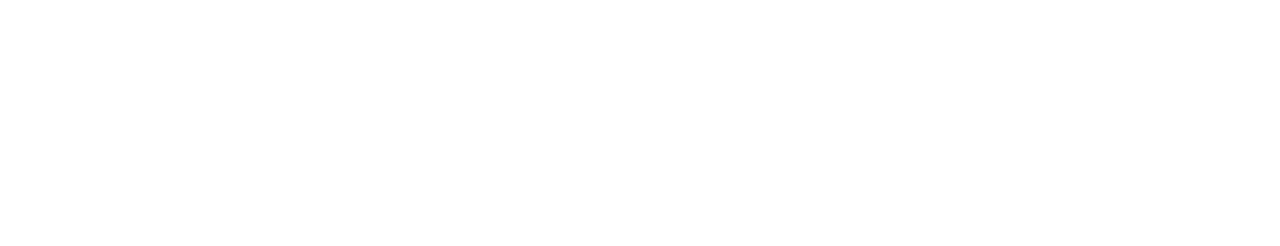
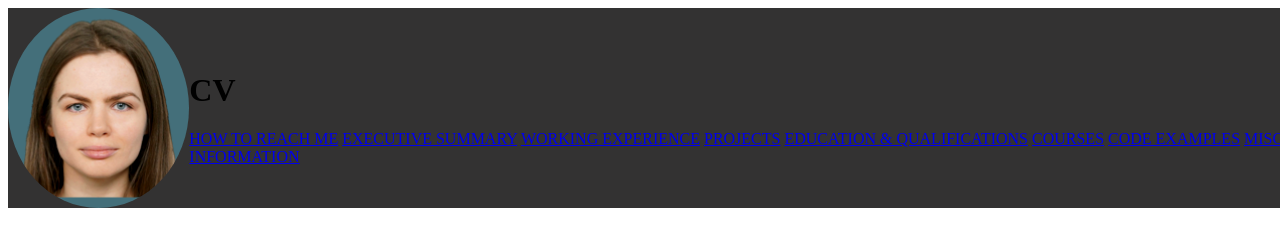
Before and after one commit to whowouldwin/rsschool-cv-2, a plain HTML site: page index.html in a window 1280 px wide. Drawn offline with Linux system fonts and the light colour scheme; a web font is replaced by a local one.

Commit message:
feat: add google fonts

```diff
--- a/index.html
+++ b/index.html
@@ -3,11 +3,36 @@
 <head>
     <meta charset="UTF-8">
     <meta name="viewport"
-          content="width=device-width, user-scalable=no, initial-scale=1.0, maximum-scale=1.0, minimum-scale=1.0">
+          content="width=device-width, initial-scale=1.0">
     <meta http-equiv="X-UA-Compatible" content="ie=edge">
-    <title>Document</title>
+    <link rel="stylesheet" href="./style.css">
+    <title>CV</title>
+    <link rel="preconnect" href="https://fonts.googleapis.com">
+    <link rel="preconnect" href="https://fonts.gstatic.com" crossorigin>
+    <link href="https://fonts.googleapis.com/css2?family=Poppins:wght@100;300;400;600&family=Red+Hat+Mono&display=swap" rel="stylesheet">
 </head>
 <body>
+<header>
+    <div class="container">
+        <div class="header__container">
+            <div class="header__photo">
+            </div>
+            <div class="header__content">
+                <h1 class="header-title">CV</h1>
+                <nav class="header-nav">
+                    <a href="#" class="header-link">How to reach me</a>
+                    <a href="#" class="header-link">Executive Summary</a>
+                    <a href="#" class="header-link">Working Experience</a>
+                    <a href="#" class="header-link">Projects</a>
+                    <a href="#" class="header-link">Education & Qualifications</a>
+                    <a href="#" class="header-link">Courses</a>
+                    <a href="#" class="header-link">Code Examples</a>
+                    <a href="#" class="header-link">Misc. Information</a>
+                </nav>
+            </div>
+        </div>
+    </div>
+</header>
 
 </body>
 </html>
--- a/style.css
+++ b/style.css
@@ -4,3 +4,27 @@
     --color-hamburger: #333232;
     --content-width: 1197px;
 }
+.container {
+    margin: 0 auto;
+    width: 1280px;
+    overflow: hidden;
+}
+
+.header__container {
+    position: relative;
+    width: 100%;
+    display: flex;
+    align-items: center;
+    background-color: var(--color-hamburger);
+    text-transform: uppercase;
+}
+.header__photo {
+    background-image: url("./lng/avatar.png");
+    filter: contrast(110%);
+    background-size: cover;
+    background-position: center;
+    border-radius: 50%;
+    width: 200px;
+    height: 200px;
+    background-color: var(--color-additional);
+}
```
Also changed, not shown: lng/avatar.png (added).
